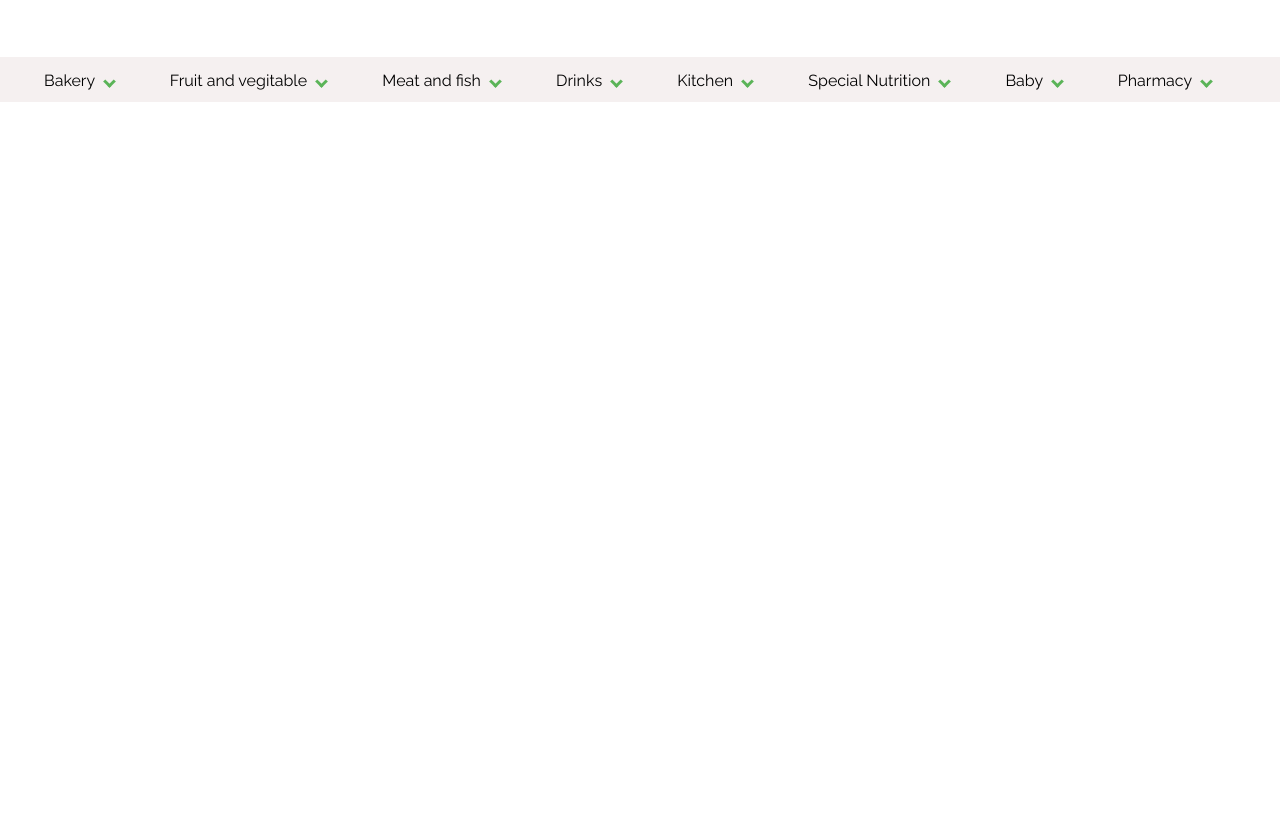
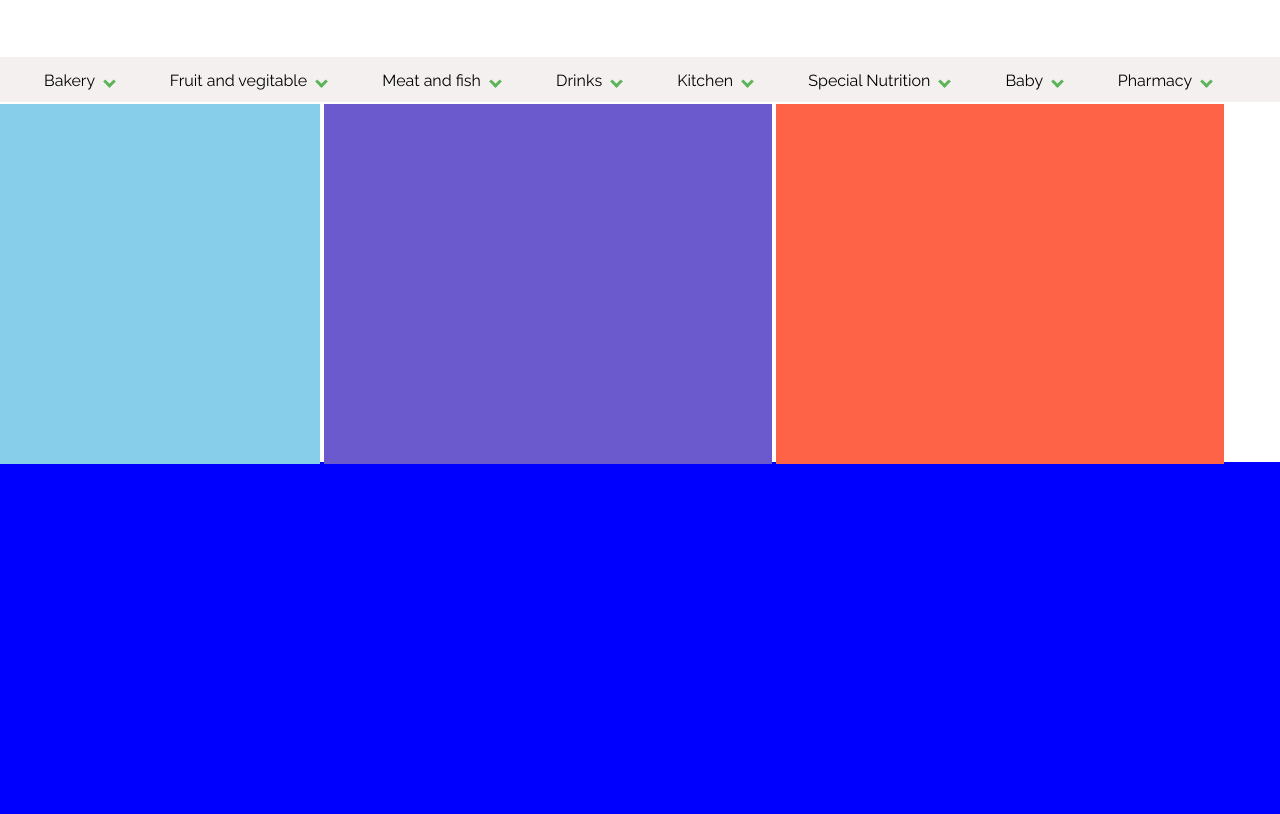
Before and after one commit to manish25jha/Project_02-3, a plain HTML site: page index.html in a window 1280 px wide. Shown: the part 138-952 px from the top of the page. Before the commit the page ends 800 px from the top, so only its background shows below. Drawn offline with Linux system fonts and the light colour scheme.

Commit message:
work on post area

```diff
--- a/index.html
+++ b/index.html
@@ -117,6 +117,23 @@
                     </div>
                 </div>
             </div>
+            <div class="posts1">
+              <div class="Category__menu"></div>
+              <div class="Banner1"></div>
+              <div class="Banner2"></div>
+            </div>
+            <div class="posts2">
+
+            </div>
+            <div class="posts3">
+
+            </div>
+            <div class="posts4">
+
+            </div>
+            <div class="posts5">
+
+            </div>
         </div>
         <script>
             /* When the user clicks on the button,
--- a/style.scss
+++ b/style.scss
@@ -164,4 +164,58 @@ body{
         }
 
     }
+    .posts1{
+        display: block;
+        width: 100%;
+        height: 360px;
+        .Category__menu{
+            display: inline-block;
+            position: relative;
+            overflow: hidden;
+            width: 25%;
+            height: 100%;
+            padding: 0px;
+            background-color: skyblue;
+        }
+        .Banner1{
+            display: inline-block;
+            position: relative;
+            width: 35%;
+            height: 100%;
+            padding:0px;
+            margin: 0px;
+            background-color: slateblue;
+        }
+        .Banner2{
+            display: inline-block;
+            position: relative;
+            width: 35%;
+            height: 100%;
+            background-color: tomato;
+        }
+    }
+    .posts2{
+        display: block;
+        width: 100%;
+        height: 360px;
+        background-color: blue;
+    }
+    .posts3{
+        display: block;
+        width: 100%;
+        height: 360px;
+        background-color: black;
+    }
+    .posts4{
+        display: block;
+        width: 100%;
+        height: 360px;
+        background-color:yellow;
+    }
+    .posts5{
+        display: block;
+        width: 100%;
+        height: 360px;
+        background-color: pink;
+    }
 }
```
Also changed, not shown: background_Pic2.jpg (added), pic1.jpg (added), style.css, 1 other file.
